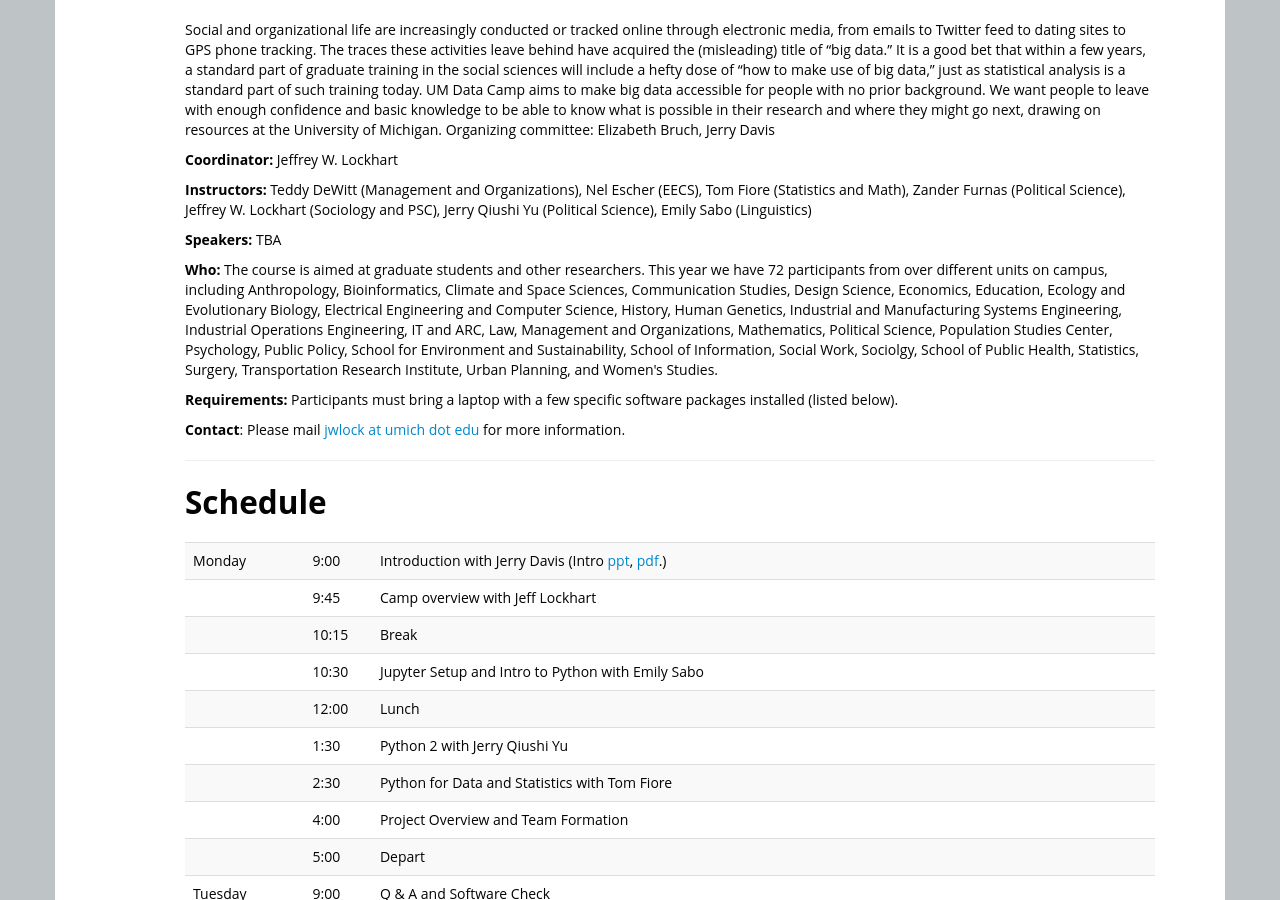
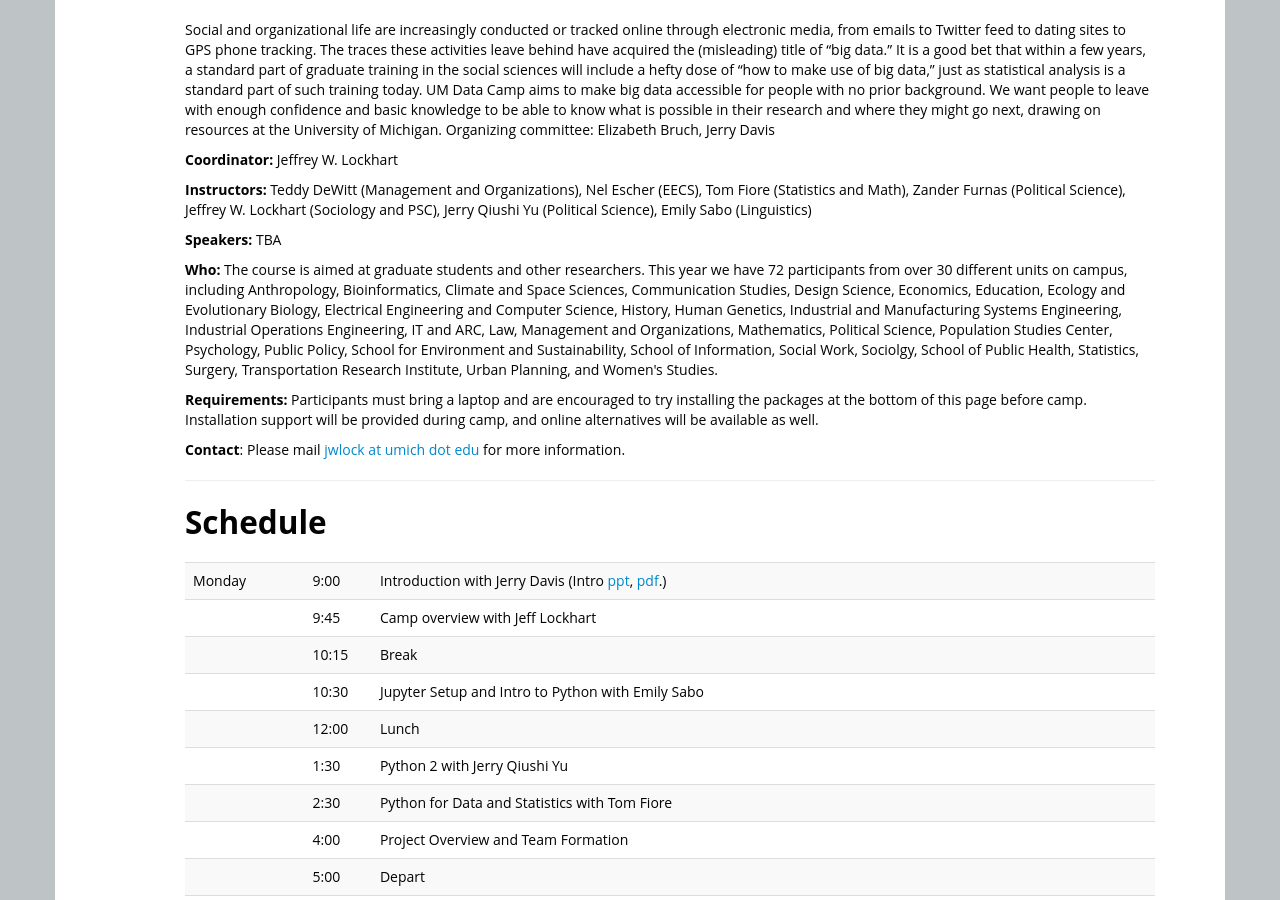
Before and after one commit to ICOSBigDataCamp/2019-summer-camp, a Jekyll site: the page built from index.html, in a window 1280 px wide and 900 px high, scrolled down 440 px. Built offline with Jekyll 4.4.1, drawn with Linux system fonts in a browser that asks for light colours; some of the changed text lies outside the part shown.

Commit message:
setup tweaks

```diff
--- a/_includes/setup.html
+++ b/_includes/setup.html
@@ -123,7 +123,7 @@
   </div>
 </div>
 
-<!-- <h3>Linux</h3>
+<h3>Linux</h3>
 
 <div class="row-fluid">
   <div class="span6">
@@ -198,4 +182,4 @@
       </li>
     </ol>
   </div>
-</div> -->
+</div>
--- a/index.html
+++ b/index.html
@@ -89,7 +89,7 @@
 -->
 <p>
   <strong>Who:</strong>
-  The course is aimed at graduate students and other researchers. This year we have 72 participants from over different units on campus, including Anthropology, Bioinformatics, Climate and Space Sciences, Communication Studies, Design Science, Economics, Education, Ecology and Evolutionary Biology, Electrical Engineering and Computer Science, History, Human Genetics, Industrial and Manufacturing Systems Engineering, Industrial Operations Engineering, IT and ARC, Law, Management and Organizations, Mathematics, Political Science, Population Studies Center, Psychology, Public Policy, School for Environment and Sustainability, School of Information, Social Work, Sociolgy, School of Public Health, Statistics, Surgery, Transportation Research Institute, Urban Planning, and Women's Studies.
+  The course is aimed at graduate students and other researchers. This year we have 72 participants from over 30 different units on campus, including Anthropology, Bioinformatics, Climate and Space Sciences, Communication Studies, Design Science, Economics, Education, Ecology and Evolutionary Biology, Electrical Engineering and Computer Science, History, Human Genetics, Industrial and Manufacturing Systems Engineering, Industrial Operations Engineering, IT and ARC, Law, Management and Organizations, Mathematics, Political Science, Population Studies Center, Psychology, Public Policy, School for Environment and Sustainability, School of Information, Social Work, Sociolgy, School of Public Health, Statistics, Surgery, Transportation Research Institute, Urban Planning, and Women's Studies.
 </p>
 
 <!--
@@ -111,8 +111,7 @@
 -->
 <p>
   <strong>Requirements:</strong>
-  Participants must bring a laptop with a few specific software packages installed
-  (listed below).
+  Participants must bring a laptop and are encouraged to try installing the packages at the bottom of this page before camp. Installation support will be provided during camp, and online alternatives will be available as well.
 </p>
 
 <!--
```
Also changed, not shown: other parts of _includes/setup.html (+4 -20 lines).
